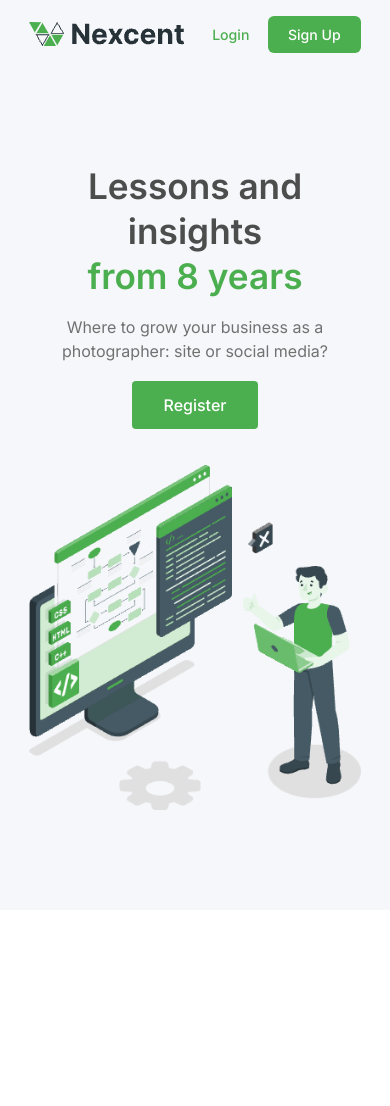
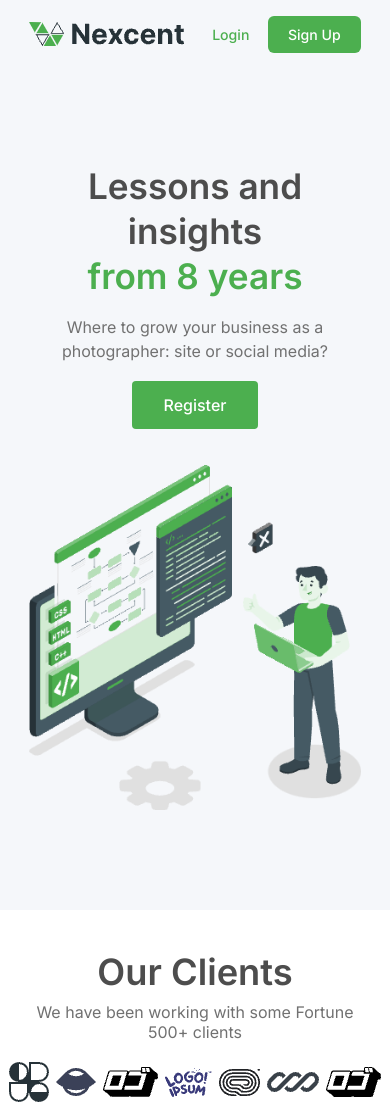
Before and after one commit to mebappy01/nexcent, a plain HTML site: page index.html in a window 390 px wide. Before the commit the page ends 910 px from the top, so only its background shows below. Drawn offline with Linux system fonts and the light colour scheme.

Commit message:
add clients section

```diff
--- a/index.html
+++ b/index.html
@@ -51,6 +51,23 @@
 
  <main>
 
+  <section class="clients_sec center_box">
+   <div class="clients_sec_head">
+    <h2>Our Clients</h2>
+    <p>We have been working with some Fortune 500+ clients</p>
+   </div>
+
+   <div class="clients_images">
+    <img src="./assets/logos/client_1.png" alt="">
+    <img src="./assets/logos/client_2.png" alt="">
+    <img src="./assets/logos/client_3.png" alt="">
+    <img src="./assets/logos/client_4.png" alt="">
+    <img src="./assets/logos/client_5.png" alt="">
+    <img src="./assets/logos/client_6.png" alt="">
+    <img src="./assets/logos/client_7.png" alt="">
+   </div>
+  </section>
+
  </main>
 
  <footer>
--- a/style.css
+++ b/style.css
@@ -27,6 +27,7 @@
 /* Header Style */
 header {
   background-color: #f5f7fa;
+  margin-bottom: 40px;
 }
 
 /* NavBar Style */
@@ -115,13 +116,45 @@ header {
   margin-bottom: 32px;
 }
 
+/* Clients Section Style */
+
+/* .clients_sec {
+} */
+
+.clients_sec_head {
+  text-align: center;
+}
+
+.clients_sec_head h2 {
+  font-size: 2.268rem;
+  font-weight: 600;
+  color: #4d4d4d;
+  margin-bottom: 8px;
+}
+
+.clients_sec_head p {
+  font-size: 1rem;
+  font-weight: 400;
+  color: #717171;
+  margin-bottom: 16px;
+}
+
+.clients_images {
+  display: flex;
+  justify-content: space-between;
+  align-items: center;
+}
+
 /* Mobile Devices (up to 576px) */
 @media screen and (max-width: 576px) {
-  /* NavBar Resp. */
-  .navbar {
+  /* Common Style */
+  .navbar,
+  .banner,
+  .clients_sec {
     width: 85%;
   }
 
+  /* NavBar Resp. */
   .nav_menu {
     display: none;
   }
@@ -131,7 +164,6 @@ header {
     flex-direction: column;
     justify-content: center;
     gap: 50px;
-    width: 85%;
     text-align: center;
   }
 
@@ -143,15 +175,24 @@ header {
   .banner_img img {
     width: 100%;
   }
+
+  /* Clients Section */
+  .clients_images {
+    justify-content: center;
+    gap: 7px;
+  }
 }
 
 /* Tablet Devices (576px to 992px) */
-@media (min-width: 768px) and (max-width: 992px) {
-  /* NavBar Resp. */
-  .navbar {
+@media (min-width: 576px) and (max-width: 992px) {
+  /* Common style */
+  .navbar,
+  .banner,
+  .clients_sec {
     width: 90%;
   }
 
+  /* NavBar Resp. */
   .nav_menu {
     display: none;
   }
@@ -159,7 +200,6 @@ header {
   /* Banner */
   .banner {
     gap: 50px;
-    width: 90%;
     padding: 50px 0;
   }
 
```
